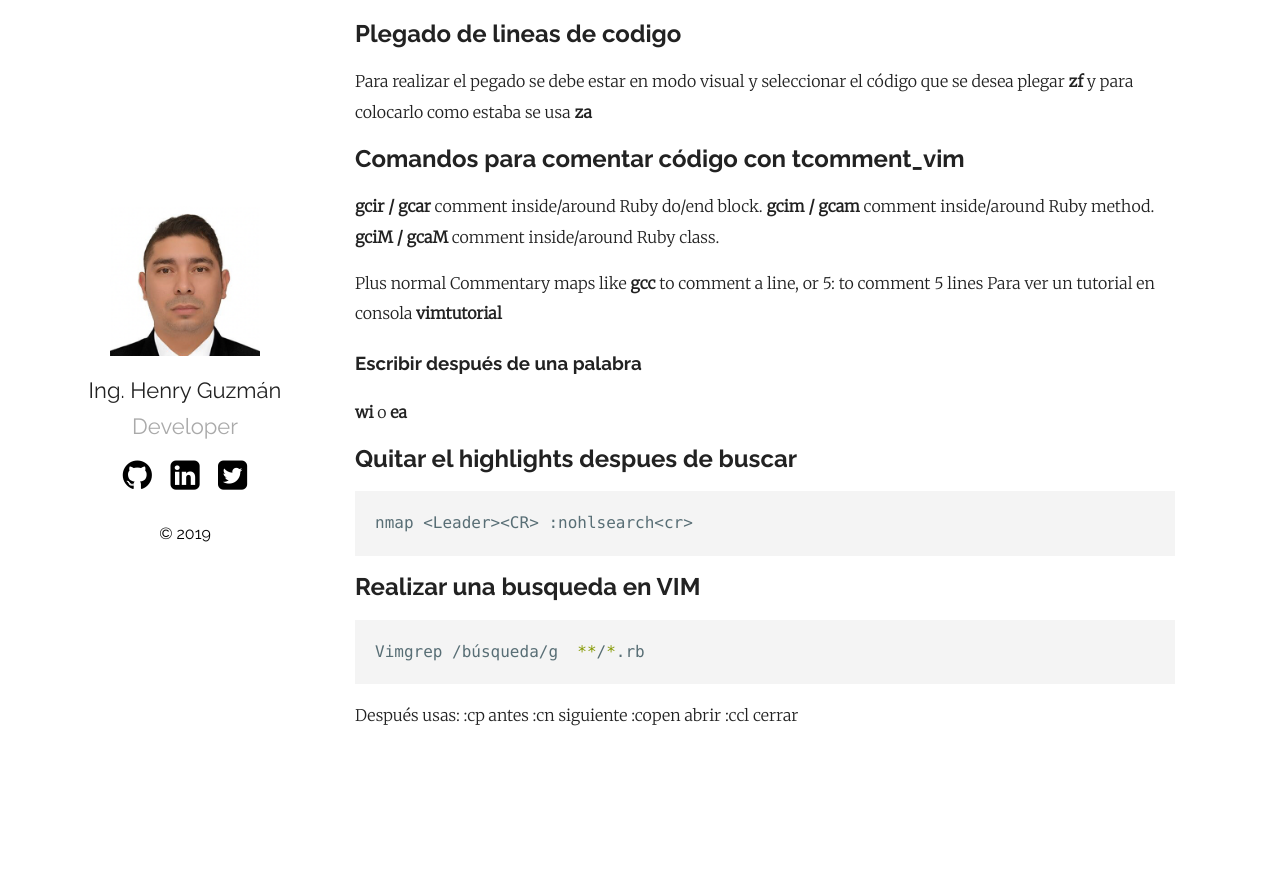
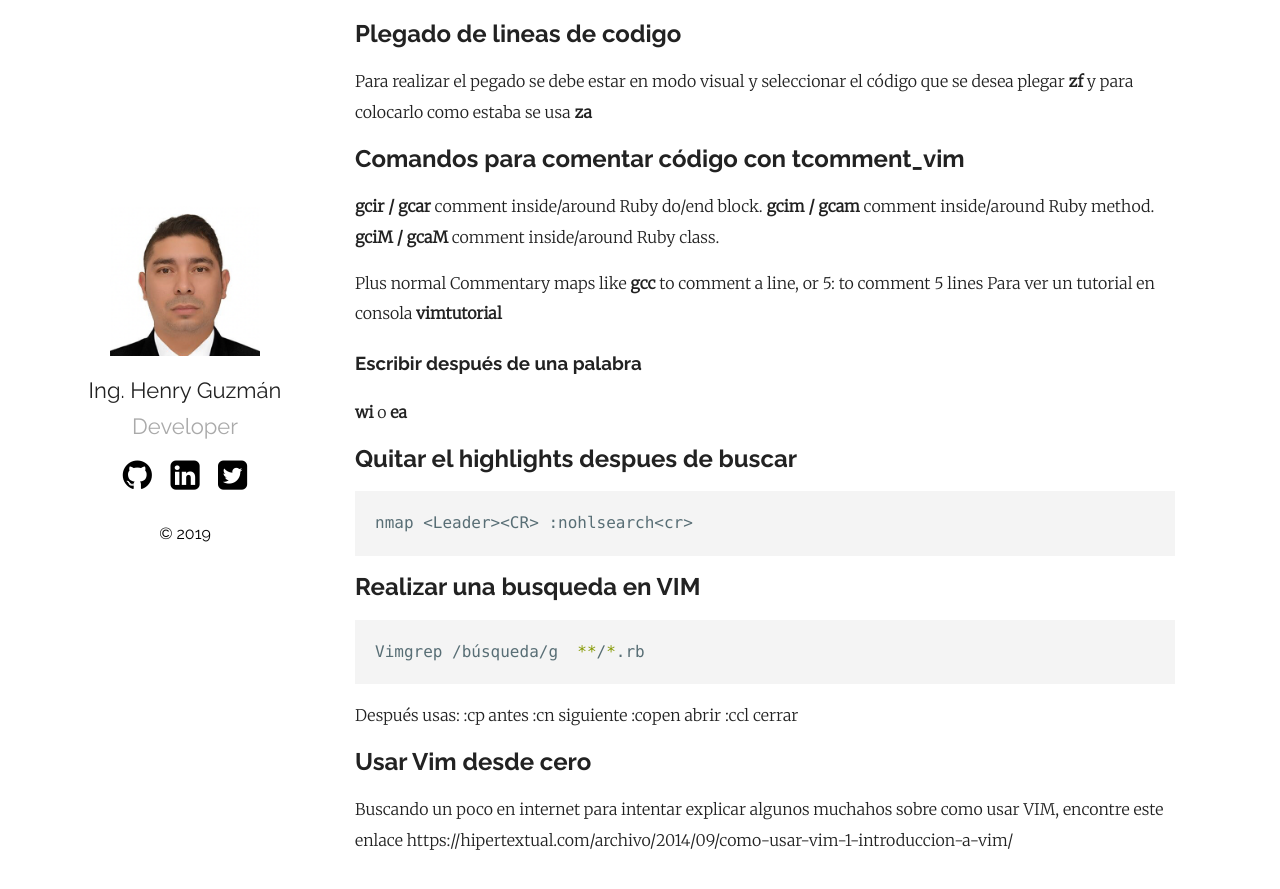
Before and after one commit to hguzman/hguzman.github.io, a Jekyll site: the page built from _posts/2019-11-29-listado-de-comandos-utiles-para-trabajar-en.vim.markdown, in a window 1280 px wide and 900 px high, scrolled down 829 px. Shown: the top 889 px of the window. Built offline with Jekyll 4.4.1, drawn with Linux system fonts in a browser that asks for light colours; comment, search, counter and statistics services are not loaded; before the commit the page ends 1604 px from its top, so only the background shows below that.

Commit message:
Se adiciona contenido al articulo de vim

````diff
--- a/_posts/2019-11-29-listado-de-comandos-utiles-para-trabajar-en.vim.markdown
+++ b/_posts/2019-11-29-listado-de-comandos-utiles-para-trabajar-en.vim.markdown
@@ -62,3 +62,7 @@ Vimgrep /búsqueda/g  **/*.rb
 ```
 
 Después usas: :cp antes :cn siguiente :copen abrir :ccl cerrar
+
+## Usar Vim desde cero
+
+Buscando un poco en internet para intentar explicar algunos muchahos sobre como usar VIM, encontre este enlace https://hipertextual.com/archivo/2014/09/como-usar-vim-1-introduccion-a-vim/
````
